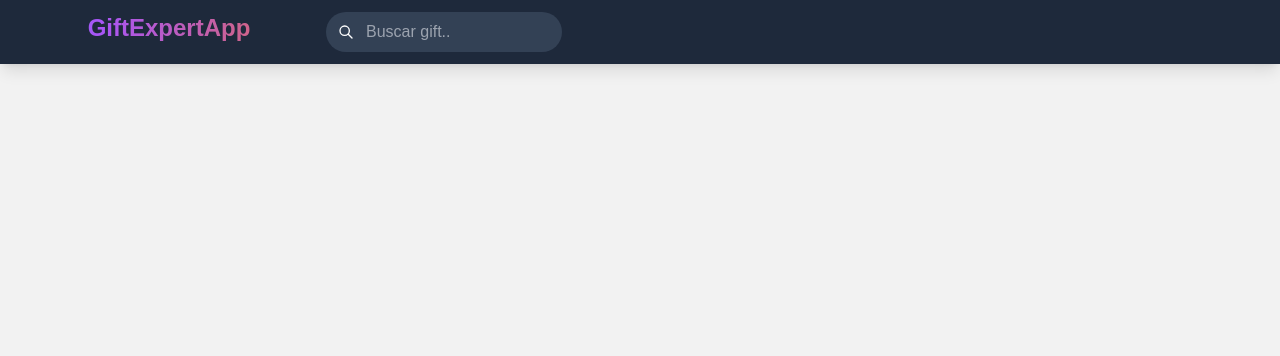
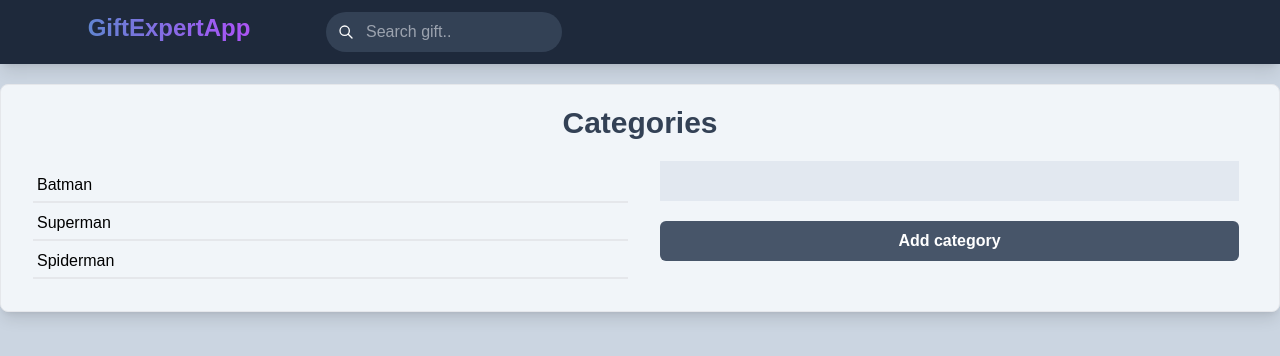
Before and after one commit to AlexDominguez18/GiftExpertApp, a React (Vite) app: page / in a window 1280 px wide. Shown: the top 356 px of the page. Built offline with nearby package versions, Linux system fonts and the light colour scheme.

Commit message:
Mejoras en Header, SearchInput, se crea apartado de categorias

```diff
--- a/src/GiftApp.jsx
+++ b/src/GiftApp.jsx
@@ -1,10 +1,12 @@
 import Header from './components/Header'
+import Categories from './components/Categories'
 
 const GiftApp = () => {
   return (
-    <>
+    <div className="bg-slate-300 min-h-screen">
       <Header title="GiftExpertApp" />
-    </>
+      <Categories />
+    </div>
   )
 }
 
--- /dev/null
+++ b/src/components/AddCategory.jsx
@@ -0,0 +1,61 @@
+import { useState } from 'react'
+
+const AddCategory = ({addCategory}) => {
+
+  const [ category, setCategory ] = useState('')
+
+  const handleCategoryChange = (e) => {
+    setCategory(e.target.value)
+  }
+
+  const handleSubmit = (e) => {
+    e.preventDefault()
+    addCategory(category)
+    setCategory('')
+  }
+
+  return (
+    <form className={ addCategoryStyles } onSubmit={ e => handleSubmit(e) }>
+      <input
+        type="text"
+        className={ addCategoryInputStyles }
+        value={ category }
+        onChange={ e => handleCategoryChange(e) }
+      />
+      <button
+        className={addCategoryButtonStyles}
+        placeholder="Add category..."
+      >
+        Add category
+      </button>
+    </form>
+  )
+}
+
+const addCategoryStyles = `
+  basis-1/2
+  flex
+  flex-col
+`
+
+const addCategoryInputStyles = `
+  p-2
+  m-5
+  bg-slate-200
+  text-center
+  focus:outline-none
+  focus:border-b
+  border-black
+`
+
+const addCategoryButtonStyles = `
+  p-2
+  mx-5
+  bg-slate-600
+  text-white
+  font-bold
+  hover:bg-slate-800
+  rounded-md
+`
+
+export default AddCategory
--- /dev/null
+++ b/src/components/Categories.jsx
@@ -0,0 +1,60 @@
+import { useState } from 'react'
+import AddCategory from './AddCategory'
+import CategoryItem from './CategoryItem'
+
+const Categories = () => {
+
+  const [ categories, setCategories ] = useState(['Batman', 'Superman', 'Spiderman'])
+
+  const addCategory = (category) => {
+    if (category.trim().length === 0)
+      return
+
+    if (categories.includes(category))
+      return
+
+    setCategories([...categories, category])
+  }
+
+  return (
+    <div className={containerStyles}>
+      <h2 className={titleStyles}>Categories</h2>
+      <div className="flex flex-wrap">
+        <ol className={listStyles}>
+          {
+            categories.map((category, index) => <CategoryItem key={index} category={category} />)
+          }
+        </ol>
+        <AddCategory addCategory={addCategory} />
+      </div>
+    </div>
+  )
+}
+
+const containerStyles = `
+  container
+  p-5
+  mt-5
+  border border-solid
+  bg-slate-100
+  rounded-lg
+  shadow-lg
+  lg:mx-auto
+`
+
+const titleStyles = `
+  mx-auto
+  text-center
+  text-slate-700
+  text-3xl
+  font-bold
+`
+
+const listStyles = `
+  p-3
+  mt-3
+  list-none
+  basis-1/2
+`
+
+export default Categories
--- /dev/null
+++ b/src/components/CategoryItem.jsx
@@ -0,0 +1,19 @@
+
+const CategoryItem = ({category}) => {
+  return (
+    <li className={itemStyles}>
+      {category}
+    </li>
+  )
+}
+
+const itemStyles = `
+  p-1
+  mt-1
+  hover:bg-gray-200 duration-200
+  hover:text-xl
+  cursor-pointer
+  border-b-2 border-solid
+`
+
+export default CategoryItem
--- a/src/components/Header.jsx
+++ b/src/components/Header.jsx
@@ -1,9 +1,26 @@
 import SearchGift from "./SearchGift"
+
+const titleStyles = `
+  text-center
+  basis-1/4
+  animate-text
+  bg-gradient-to-r from-teal-500 via-purple-500 to-orange-500
+  bg-clip-text text-transparent
+  text-2xl
+  font-bold
+`
+
+const navStyles = `
+  bg-slate-800
+  p-3 shadow-lg
+  flex-wrap
+  lg:flex "
+`
 
 const Header = ({ title }) => {
   return (
-    <nav className="bg-slate-800 p-3 shadow-lg flex-wrap lg:flex ">
-      <h1 className="text-center basis-1/4 animate-text bg-gradient-to-r from-teal-500 via-purple-500 to-orange-500 bg-clip-text text-transparent text-2xl">{ title }</h1>
+    <nav className={navStyles}>
+      <h1 className={titleStyles}>{ title }</h1>
       <SearchGift />
     </nav>
   )
--- a/src/components/SearchGift.jsx
+++ b/src/components/SearchGift.jsx
@@ -1,16 +1,35 @@
-import SearchIcon from "./SearchIcon";
+import SearchIcon from "./SearchIcon"
 
 const SearchGift = () => {
   return (
-    <div className="basis-3/4 relative">
+    <div className={ searchIconStyles }>
       <SearchIcon />
       <input
-        className="pl-10 py-2 text-slate-100 bg-slate-700 w-1/4 rounded-full caret-slate-100 focus:outline-none focus:w-full duration-500"
+        className={ inputStyles }
         type="text"
-        placeholder="Buscar gift.."
+        placeholder="Search gift.."
       />
     </div>
   )
 }
 
-export default SearchGift;
+const searchIconStyles = `
+  basis-3/4
+  relative
+`
+
+const inputStyles = `
+  pl-10
+  py-2
+  text-slate-100
+  bg-slate-700
+  w-full
+  md:w-1/4
+  rounded-full
+  caret-slate-100
+  focus:outline-none
+  focus:w-full
+  duration-500
+`
+
+export default SearchGift
--- a/src/components/SearchIcon.jsx
+++ b/src/components/SearchIcon.jsx
@@ -4,11 +4,11 @@ const SearchIcon = () => {
       <svg
         fill="none"
         stroke="currentColor"
-        stroke-linecap="round"
-        stroke-linejoin="round"
-        stroke-width="2"
+        strokeLinecap="round"
+        strokeLinejoin="round"
+        strokeWidth="2"
         viewBox="0 0 24 24"
-        class="w-6 h-6 text-white p-1"
+        className="w-6 h-6 text-white p-1"
       >
         <path d="M21 21l-6-6m2-5a7 7 0 11-14 0 7 7 0 0114 0z"></path>
       </svg>
--- a/src/main.jsx
+++ b/src/main.jsx
@@ -2,6 +2,8 @@ import React from 'react'
 import ReactDOM from 'react-dom/client'
 import GiftApp from './GiftApp'
 import './styles.css'
+
+document.title = 'GiftExpertApp'
 
 ReactDOM.createRoot(document.getElementById('root')).render(
   <React.StrictMode>
```
